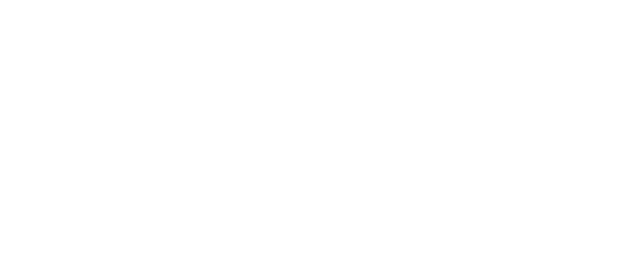
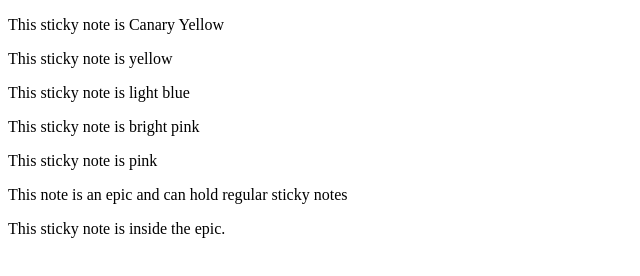
Before and after one commit to crowandrew/sticky_notes, a plain HTML site: page index.html in a window 1280 px wide. Shown: the whole page, without its empty margins (0-640 px from the left). Drawn offline with Linux system fonts and the light colour scheme.

Commit message:
Added basic html tags to build containers for the sticky notes

```diff
--- a/index.html
+++ b/index.html
@@ -8,6 +8,38 @@
     <link rel="stylesheet" type="text/css" href="style.css">
 </head>
 <body>
-
+    <div class="sticky-container">
+        <p class="note canary">
+            This sticky note is Canary Yellow
+        </p>
+    </div>
+    <div class="sticky-container">
+        <p class="note yellow">
+            This sticky note is yellow
+        </p>
+    </div>
+    <div class="sticky-container">
+        <p class="note lightBlue">
+            This sticky note is light blue
+        </p>
+    </div>
+    <div class="sticky-container">
+        <p class="note brightPink">
+            This sticky note is bright pink
+        </p>
+    </div>
+    <div class="sticky-container">
+        <p class="note pink">
+            This sticky note is pink
+        </p>
+    </div>
+    <div class="sticky-container">
+        <div class="note canary epic">
+            <p>This note is an epic and can hold regular sticky notes</p>
+            <p class="note pink">
+                This sticky note is inside the epic.
+            </p>
+        </div>
+    </div>
 </body>
 </html>
```
